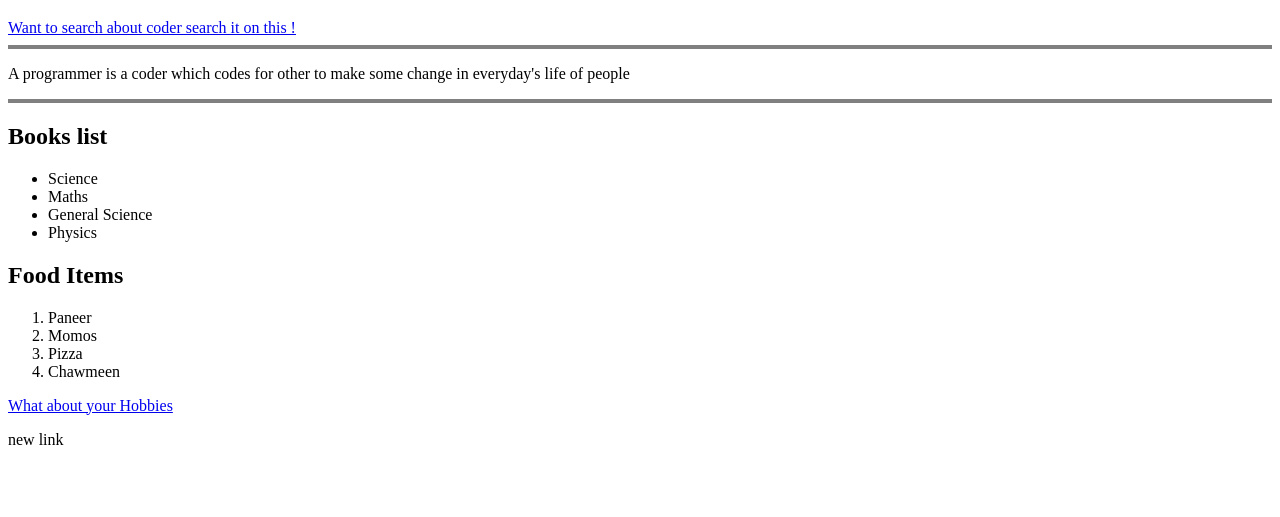
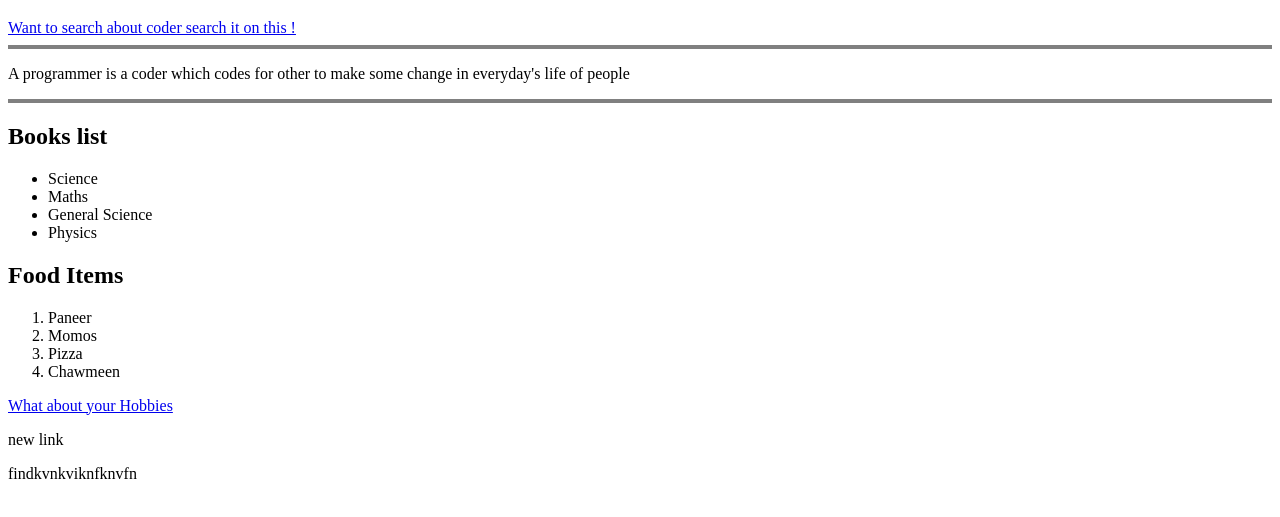
Before and after one commit to mohkum9045/first_web_dev, a plain HTML site: page index.html in a window 1280 px wide. Shown: the part 87-604 px from the top of the page. Drawn offline with Linux system fonts and the light colour scheme.

Commit message:
changes added

```diff
--- a/index.html
+++ b/index.html
@@ -28,4 +28,5 @@
     <a href="hobbies.html">What about your Hobbies</a>
     <p>new link</p>
   </body>
+  findkvnkviknfknvfn
 </html>
```
Also changed, not shown: hobbies.html (+1 -0 lines).
